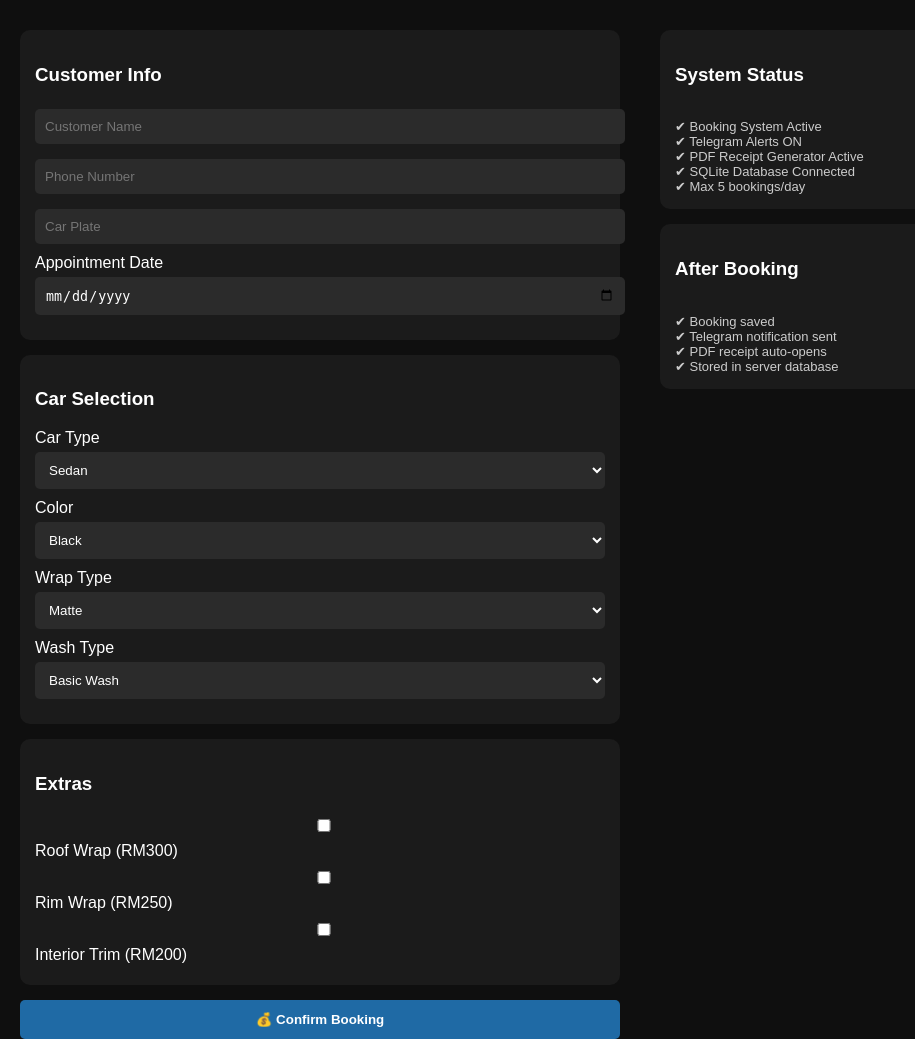
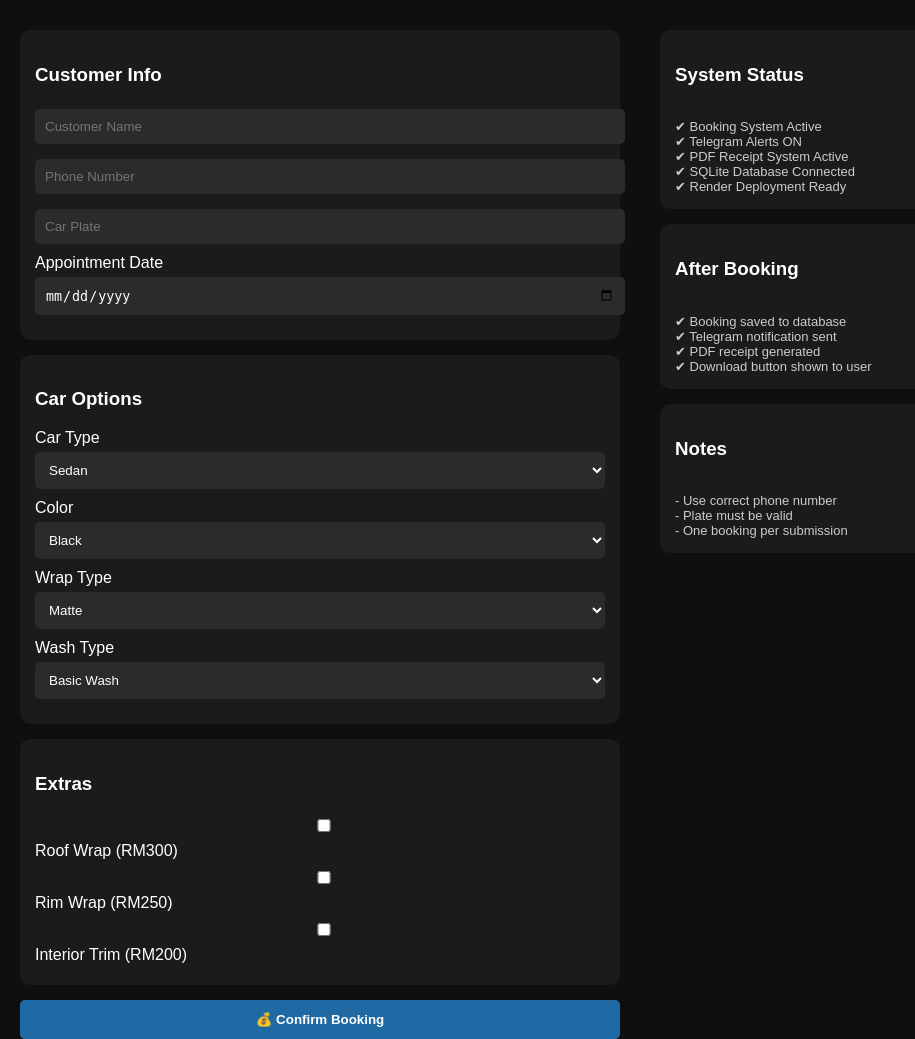
Before and after one commit to Athir-coder/6ixNine9-pos, a Flask app: page / in a window 1280 px wide. Shown: the part 56-1095 px from the top of the page, without its empty margins (0-915 px from the left). Run offline with Flask 3, Linux system fonts and the light colour scheme.

Commit message:
Update index.html

```diff
--- a/templates/index.html
+++ b/templates/index.html
@@ -67,16 +67,16 @@
             margin-bottom: 6px;
         }
 
+        .status {
+            white-space: pre-line;
+            font-size: 13px;
+            color: #ccc;
+        }
+
         #msg {
             text-align: center;
             color: lightgreen;
             margin: 10px;
-        }
-
-        .status {
-            white-space: pre-line;
-            font-size: 13px;
-            color: #ccc;
         }
     </style>
 </head>
@@ -94,6 +94,7 @@
 
         <form action="/book" method="POST">
 
+            <!-- CUSTOMER INFO -->
             <div class="box">
                 <h3>Customer Info</h3>
 
@@ -105,8 +106,9 @@
                 <input type="date" name="date" required>
             </div>
 
+            <!-- CAR OPTIONS -->
             <div class="box">
-                <h3>Car Selection</h3>
+                <h3>Car Options</h3>
 
                 <label>Car Type</label>
                 <select name="car">
@@ -137,6 +139,7 @@
                 </select>
             </div>
 
+            <!-- EXTRAS -->
             <div class="box extras">
                 <h3>Extras</h3>
 
@@ -148,7 +151,7 @@
                 {% endfor %}
             </div>
 
-            <button type="submit" onclick="showMsg()">💰 Confirm Booking</button>
+            <button type="submit">💰 Confirm Booking</button>
 
         </form>
 
@@ -162,19 +165,28 @@
             <div class="status">
 ✔ Booking System Active
 ✔ Telegram Alerts ON
-✔ PDF Receipt Generator Active
+✔ PDF Receipt System Active
 ✔ SQLite Database Connected
-✔ Max 5 bookings/day
+✔ Render Deployment Ready
             </div>
         </div>
 
         <div class="box">
             <h3>After Booking</h3>
             <div class="status">
-✔ Booking saved
+✔ Booking saved to database
 ✔ Telegram notification sent
-✔ PDF receipt auto-opens
-✔ Stored in server database
+✔ PDF receipt generated
+✔ Download button shown to user
+            </div>
+        </div>
+
+        <div class="box">
+            <h3>Notes</h3>
+            <div class="status">
+- Use correct phone number
+- Plate must be valid
+- One booking per submission
             </div>
         </div>
 
```
